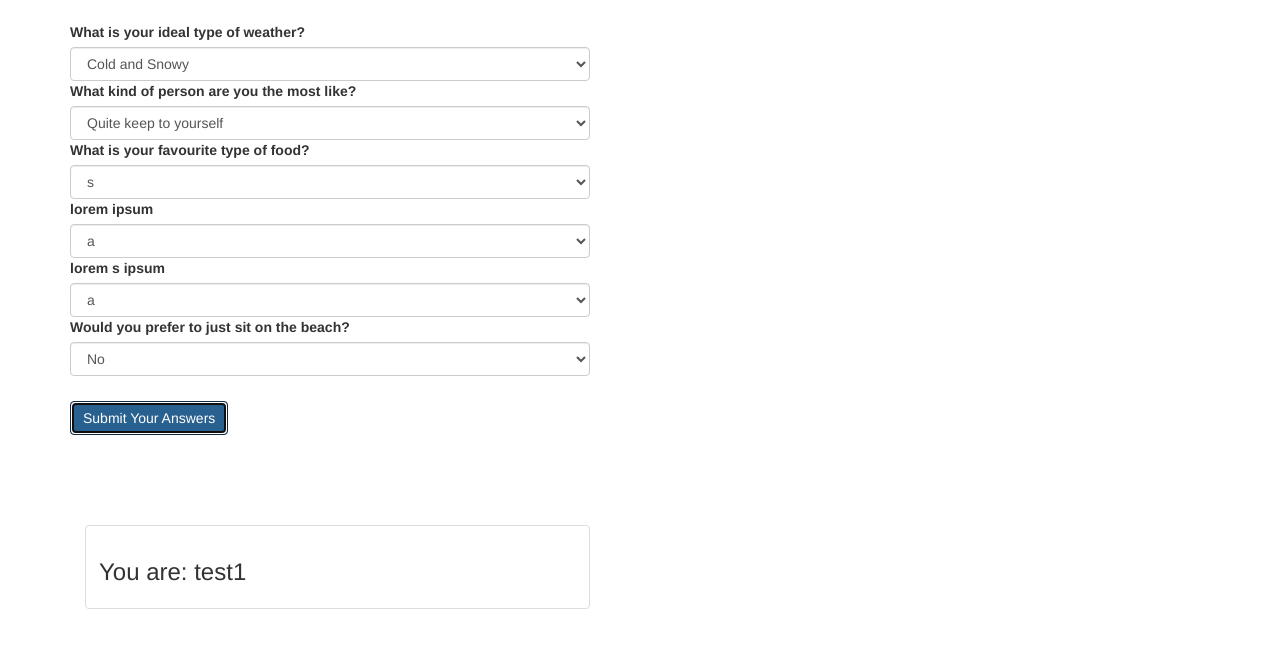
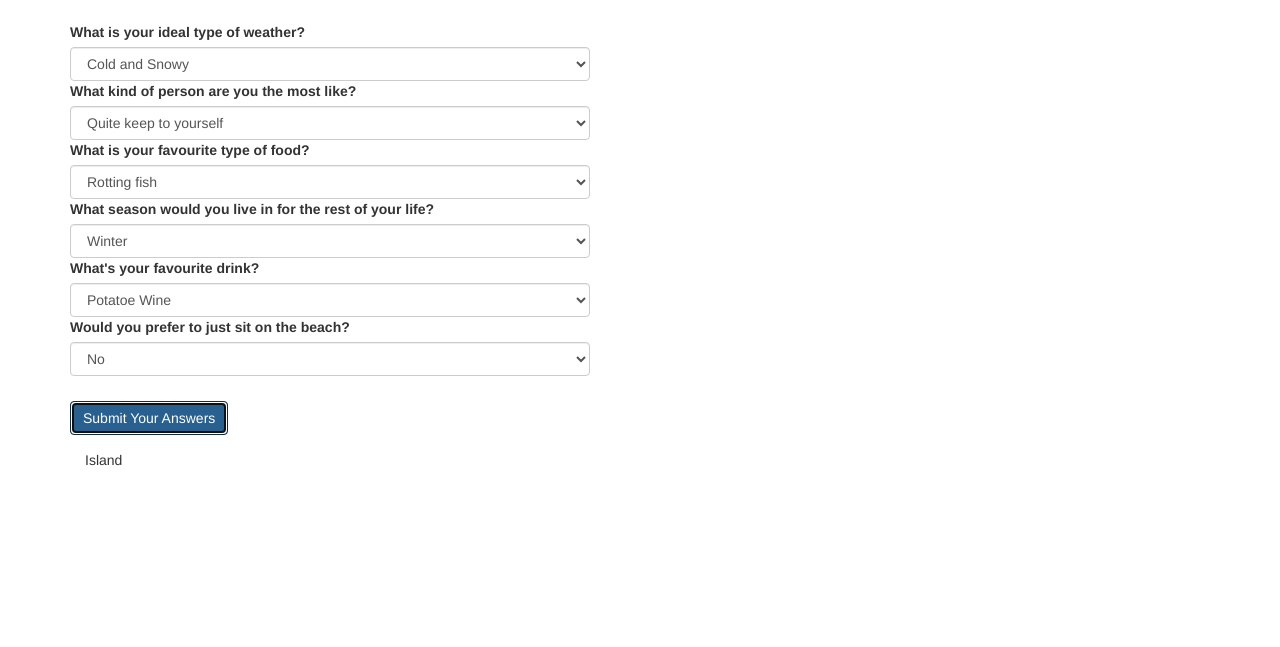
Before and after one commit to campoore2/vacation-suggester, a plain HTML site: page index.html in a window 1280 px wide. Both pictures are taken after a click on the button "Submit Your Answers". Shown: the part 53-700 px from the top of the page. Drawn offline with nearby package versions, Linux system fonts and the light colour scheme.

Commit message:
Finished survey questions. It will have a functioning javascript out put for a destination.

```diff
--- a/css/styles.css
+++ b/css/styles.css
@@ -14,7 +14,7 @@ body {
   margin-right: 70px;
 }
 
-#test1, #test2, #test3, #test4 {
+#vacation, #vacation1, #vacation2, #vaction3 {
   display: none;
 }
 
--- a/index.html
+++ b/index.html
@@ -46,28 +46,28 @@
               <div class="q3form-group">
                 <label for="q3form-group">What is your favourite type of food?</label>
                   <select id="q3select" class="form-control">
-                    <option value="1">s</option>
+                    <option value="1">Rotting fish</option>
                     <option value="2">Anything with spice</option>
-                    <option value="3">a</option>
-                    <option value="4">s</option>
+                    <option value="3">Whatever hipsters eat</option>
+                    <option value="4">Fresh fish</option>
                   </select>
               </div>
               <div class="q4form-group">
-                <label for="q4form-group">lorem ipsum</label>
+                <label for="q4form-group">What season would you live in for the rest of your life?</label>
                   <select id="q4select" class="form-control">
-                    <option value="1">a</option>
-                    <option value="2">s</option>
-                    <option value="3">d</option>
-                    <option value="4">e</option>
+                    <option value="1">Winter</option>
+                    <option value="2">Summer</option>
+                    <option value="3">Spring</option>
+                    <option value="4">Fall</option>
                   </select>
               </div>
               <div class="q5form-group">
-                <label for="q5form-group">lorem s ipsum</label>
+                <label for="q5form-group">What's your favourite drink?</label>
                   <select id="q5select" class="form-control">
-                    <option value="1">a</option>
-                    <option value="2">s</option>
-                    <option value="3">d</option>
-                    <option value="4">e</option>
+                    <option value="1">Potatoe Wine</option>
+                    <option value="2">Anything with Rum</option>
+                    <option value="3">Some Craft Beer</option>
+                    <option value="4">Something for a warm day</option>
                   </select>
               </div>
               <div class="q6form-group">
@@ -86,6 +86,10 @@
         <!-- OUTPUT -->
         <div class="col-md-6">
           <div class="output">
+            <p id="vacation">test</p>
+            <p id="vacation1">test1</p>
+            <p id="vacation2">test2</p>
+            <p id="vaction3">wasd</p>
           </div>
         </div>
       </div>
--- a/js/scripts.js
+++ b/js/scripts.js
@@ -13,23 +13,38 @@ $(function(){
     var vacation3 = ("wasd")
     var total = ques1 + ques2 + ques3 + ques4 + ques5
 
-    if (total >=5 && total <10){
-      vacation="test1";
+    if ("!ques6select"){
+    }else if (total >=5 && total <10){
+
+      $("#vacation").show();
     } else if (total >=10 && total <15 && total !=12){
-      vacation1="test2";
+
+      $("#vacation1").show();
     } else if (total >=16 && total <22){
-      vacation2="test3";
+
+      $("#vacation2").show();
     } else if (total ===12){
-      vacation3="wasd";
+
+      $("#vacation3").show();
     }
 
 
 
 
-debugger;
 
 
 
-    $(".output").empty().append("<div class='thumbnail'><div class='caption'><h3>You are: " + vacation + "</h3></div></div>")
+    if (vacation = true){
+    $(".output").empty().append("Sweden")
+  } if (vacation1 = true){
+    $(".output").empty().append("#vacation1")
+  } if (vacation2 = true){
+    $(".output").empty().append("#vacation2")
+  } if (vacation3 = true){
+    $(".output").empty().append("Island")
+  }
+
+
+
   })
 })
```
